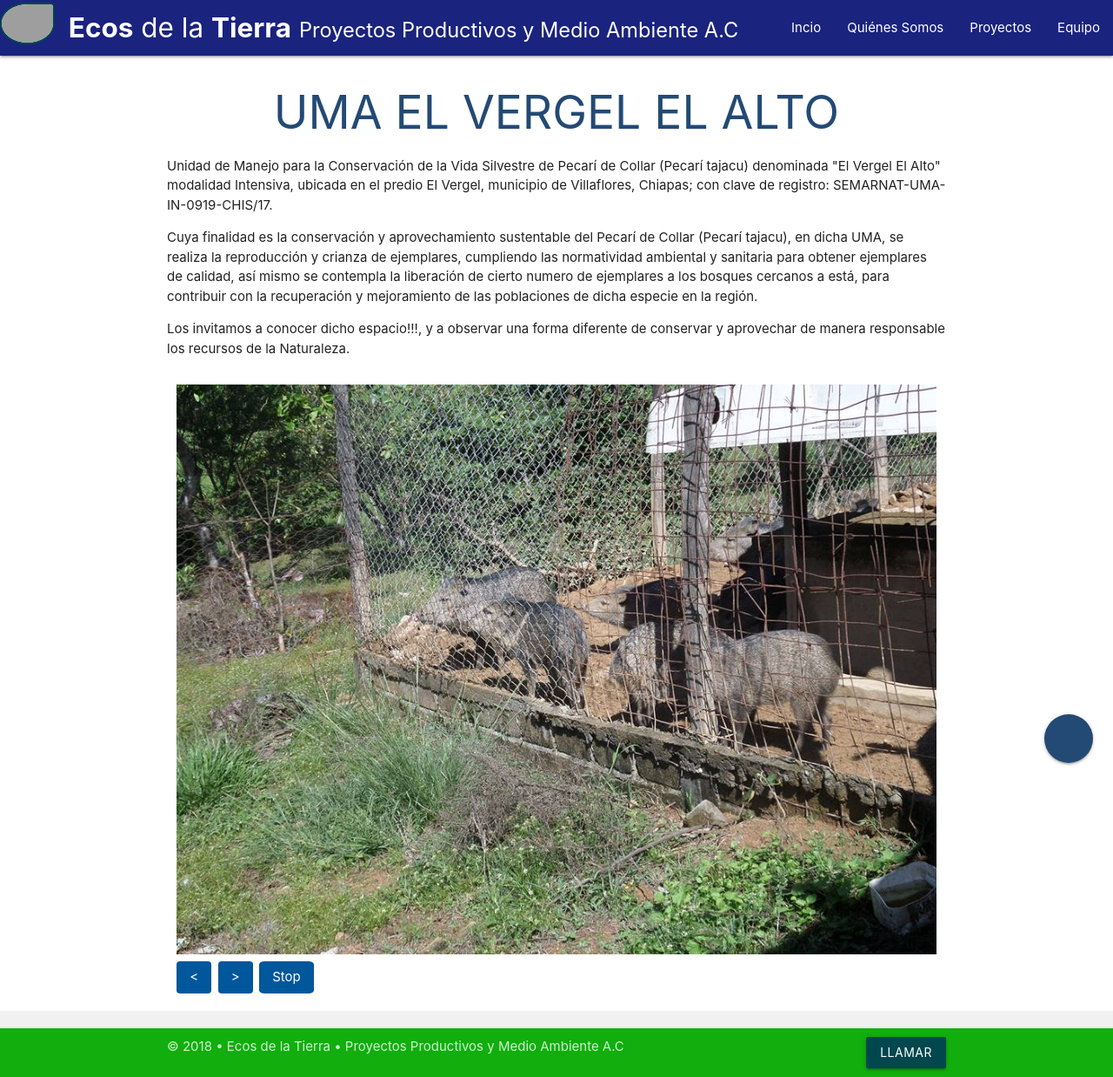
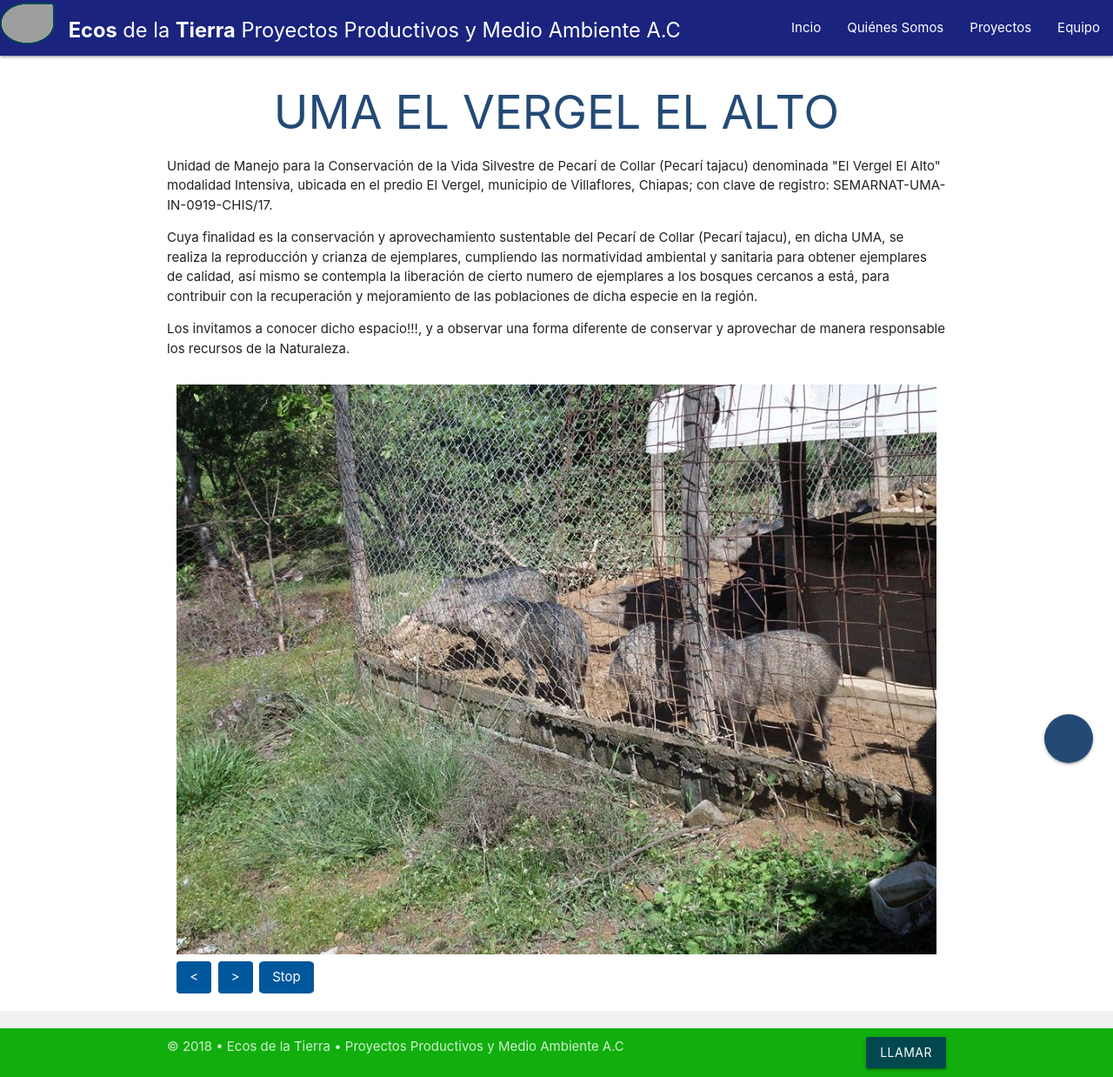
Before and after one commit to CarbajalFdez/EcosAC, a Jekyll site: the page built from _posts/2018-10-16-uma-el-vergel-el-alto.html, in a window 1280 px wide. Shown: the whole page at 87% size. Built offline with Jekyll 4.4.1, drawn with Linux system fonts in a browser that asks for light colours; grey boxes are pictures that could not be loaded.

Commit message:
Update header.html

```diff
--- a/_includes/header.html
+++ b/_includes/header.html
@@ -2,7 +2,7 @@
 	<header>
 		<nav>
 			<div class="nav-wrapper indigo darken-4">
-				<a href="{{ site.baseurl }}" class="brand-logo"><img src="https://amrqcwtz.files.wordpress.com/2018/10/img_20181005_235114.png" style="width:2em; height:auto; margin-right:.5em; margin-top:.1em; float:left; background:#FFFFFF; border-radius:50% 10% 50% 50%; border:solid 2px var(--color4);"/><b class="blanco-text">Ecos</b> de la <b>Tierra</b> <small>Proyectos Productivos y Medio Ambiente A.C</small></a>
+				<a href="{{ site.baseurl }}" class="brand-logo"><img src="https://amrqcwtz.files.wordpress.com/2018/10/img_20181005_235114.png" style="width:2em; height:auto; margin-right:.5em; margin-top:.1em; float:left; background:#FFFFFF; border-radius:50% 10% 50% 50%; border:solid 2px var(--color4);"/><b class="blanco-text"><small>Ecos</b> de la <b>Tierra</b> Proyectos Productivos y Medio Ambiente A.C</small></a>
 				<a href="#" data-target="mobile-demo" class="sidenav-trigger"><i class="fa fa-bars waves-effect"></i></a>
 				<ul class="right hide-on-med-and-down">
 					<li><a href="{{ site.baseurl }}">Incio</a></li>
```
